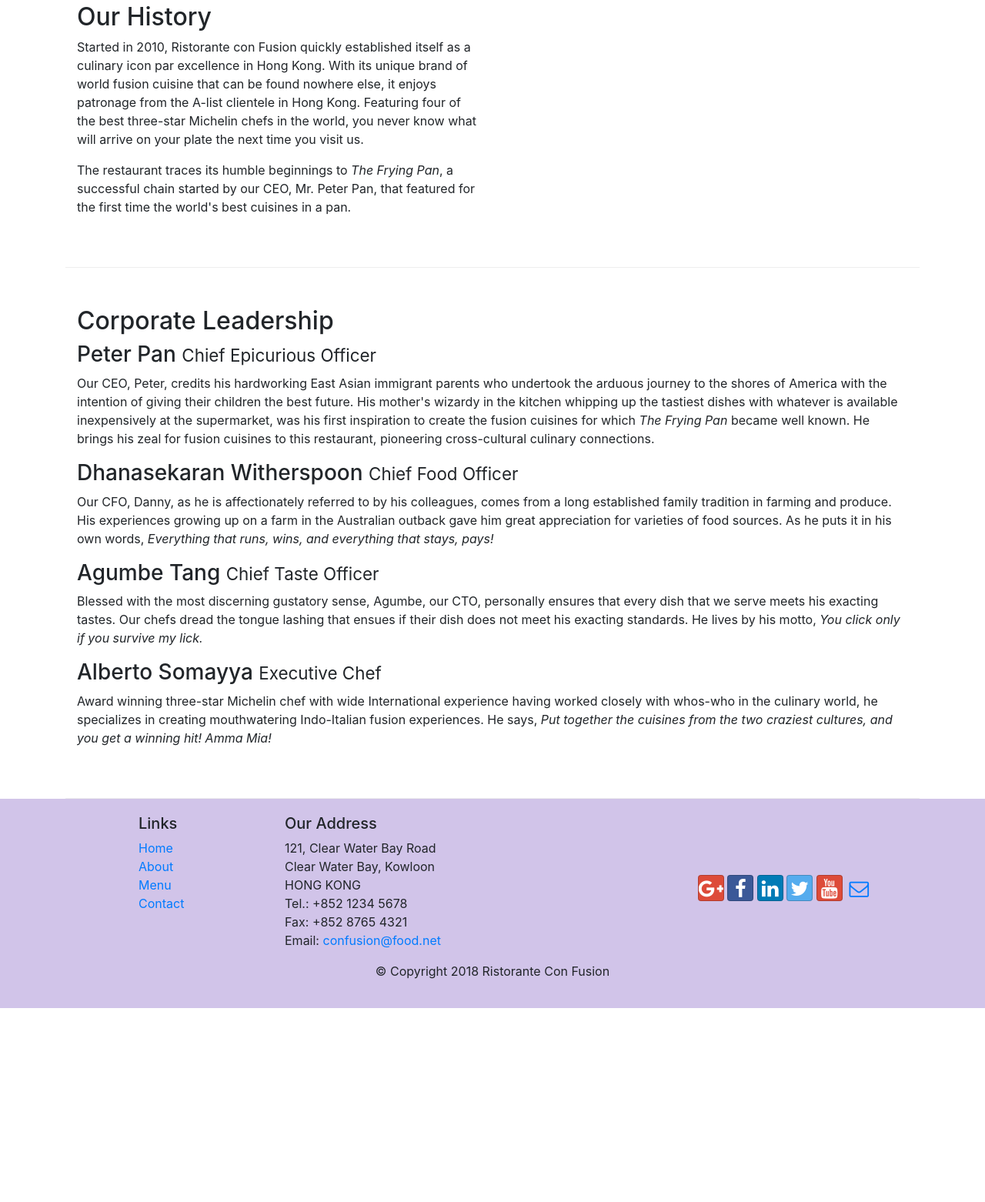
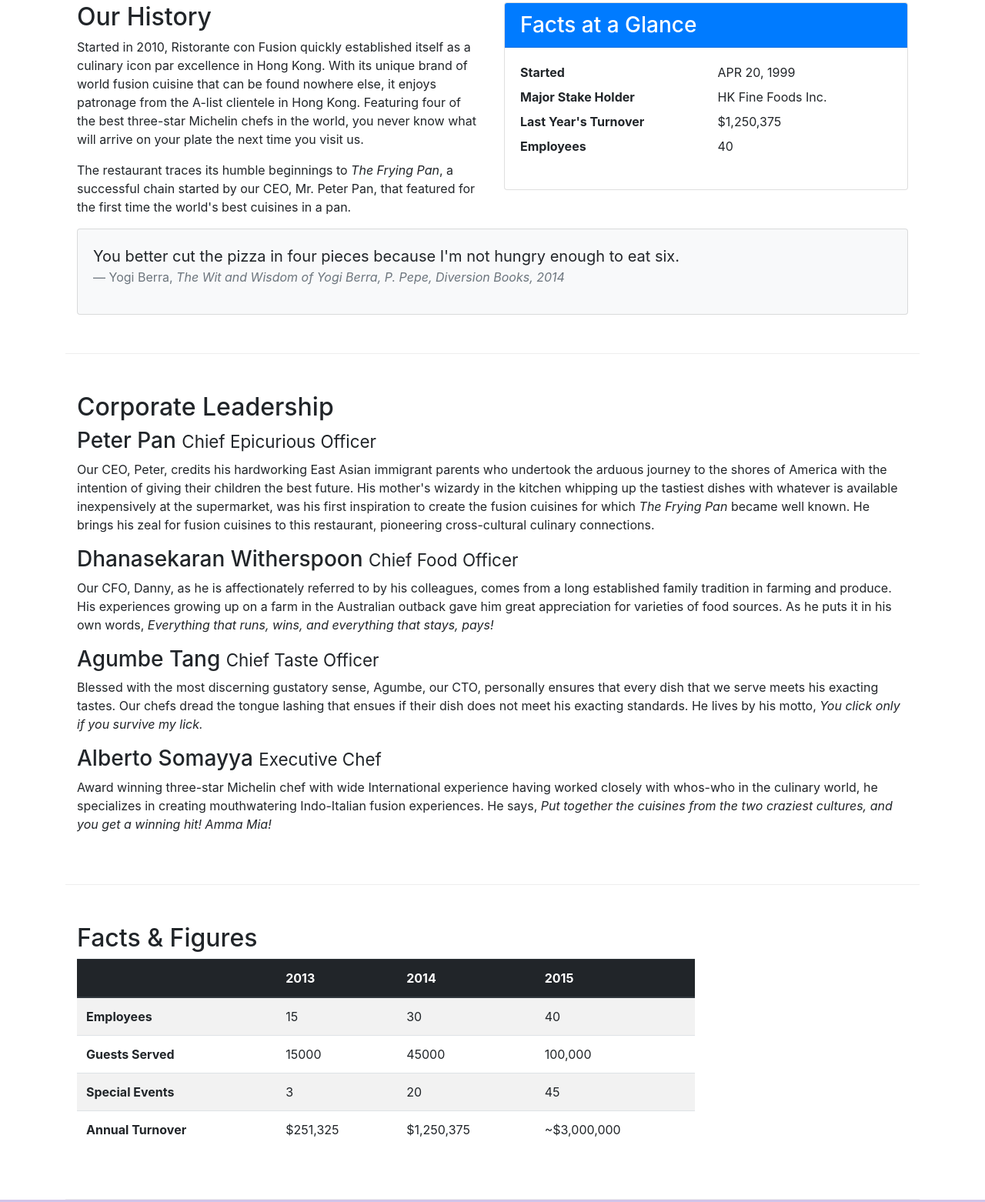
Before and after one commit to arvindpamuri/conFusion, a website: page aboutus.html in a window 1280 px wide. Shown: the part 462-2024 px from the top of the page at 77% size. Before the commit the page ends 1772 px from the top, so only its background shows below. Drawn offline with nearby package versions, Linux system fonts and the light colour scheme.

Commit message:
images and media

```diff
--- a/aboutus.html
+++ b/aboutus.html
@@ -24,13 +24,13 @@
             <button class="navbar-toggler" type="button" data-toggle="collapse" data-target="#Navbar">
                 <span class="navbar-toggler-icon"></span>
             </button>
-            <a class="navbar-brand mr-auto" href="./index.html">Ristorante Con Fusion</a>
+            <a class="navbar-brand mr-auto" href="./index.html"><img src="img/logo.png" height="30" width="41"></a>
             <div class="collapse navbar-collapse" id="Navbar">
                 <ul class="navbar-nav mr-auto">
                     <li class="nav-item"><a class="nav-link" href="./index.html"><span class="fa fa-home fa-lg"></span> Home</a></li>
                     <li class="nav-item active"><a class="nav-link" href="./aboutus.html"><span class="fa fa-info fa-lg"></span> About</a></li>
                     <li class="nav-item"><a class="nav-link" href="#"><span class="fa fa-list fa-lg"></span> Menu</a></li>
-                    <li class="nav-item"><a class="nav-link" href="#"><span class="fa fa-address-card fa-lg"></span> Contact</a></li>
+                    <li class="nav-item"><a class="nav-link" href="./contactus.html"><span class="fa fa-address-card fa-lg"></span> Contact</a></li>
                 </ul>
             </div>
         </div>
@@ -43,7 +43,8 @@
                     <h1>Ristorante con Fusion</h1>
                     <p>We take inspiration from the World's best cuisines, and create a unique fusion experience. Our lipsmacking creations will tickle your culinary senses!</p>
                 </div>
-                <div class="col-12 col-sm">
+                <div class="col-12 col-sm align-self-center">
+                    <img src="img/logo.png" class="img-fluid">
                 </div>
             </div>
         </div>
@@ -71,7 +72,34 @@
                 <p>Started in 2010, Ristorante con Fusion quickly established itself as a culinary icon par excellence in Hong Kong. With its unique brand of world fusion cuisine that can be found nowhere else, it enjoys patronage from the A-list clientele in Hong Kong.  Featuring four of the best three-star Michelin chefs in the world, you never know what will arrive on your plate the next time you visit us.</p>
                 <p>The restaurant traces its humble beginnings to <em>The Frying Pan</em>, a successful chain started by our CEO, Mr. Peter Pan, that featured for the first time the world's best cuisines in a pan.</p>
             </div>
-            <div>
+            <div class="col-sm">
+                <div class="card">
+                    <h3 class="card-header bg-primary text-white">Facts at a Glance</h3>
+                    <div class="card-body">
+                        <dl class="row">
+                            <dt class="col-6">Started</dt>
+                            <dd class="col-6">APR 20, 1999</dd>
+                            <dt class="col-6">Major Stake Holder</dt>
+                            <dd class="col-6">HK Fine Foods Inc.</dd>
+                            <dt class="col-6">Last Year's Turnover</dt>
+                            <dd class="col-6">$1,250,375</dd>
+                            <dt class="col-6">Employees</dt>
+                            <dd class="col-6">40</dd>
+                        </dl>
+                    </div>
+                </div>
+            </div>
+            <div class="col-12">
+                <div class="card card-body bg-light">
+                    <blockquote class="blockquote">
+                        <p class="mb-0">You better cut the pizza in four pieces because
+                            I'm not hungry enough to eat six.</p>
+                        <footer class="blockquote-footer">Yogi Berra,
+                            <cite title="Source Title">The Wit and Wisdom of Yogi Berra,
+                            P. Pepe, Diversion Books, 2014</cite>
+                        </footer>
+                    </blockquote>
+                </div>
             </div>
         </div>
 
@@ -88,6 +116,54 @@
                 <h3>Alberto Somayya <small>Executive Chef</small></h3>
                 <p class="d-none d-sm-block">Award winning three-star Michelin chef with wide International experience having worked closely with whos-who in the culinary world, he specializes in creating mouthwatering Indo-Italian fusion experiences. He says, <em>Put together the cuisines from the two craziest cultures, and you get a winning hit! Amma Mia!</em></p>
             </div>
+       </div>
+
+       <div class="row row-content">
+           <div class="col-12 col-sm-9">
+                <h2>Facts &amp; Figures</h2>
+                <div class="table-responsive">
+                    <table class="table table-striped">
+                        <thead class="thead-dark">
+                            <tr>
+                                <th>&nbsp;</th>
+                                <th>2013</th>
+                                <th>2014</th>
+                                <th>2015</th>
+                            </tr>
+                        </thead>
+                        <tbody>
+                            <tr>
+                                <th>Employees</th>
+                                <td>15</td>
+                                <td>30</td>
+                                <td>40</td>
+                            </tr>
+                            <tr>
+                                <th>Guests Served</th>
+                                <td>15000</td>
+                                <td>45000</td>
+                                <td>100,000</td>
+                            </tr>
+                            <tr>
+                                <th>Special Events</th>
+                                <td>3</td>
+                                <td>20</td>
+                                <td>45</td>
+                            </tr>
+                            <tr>
+                                <th>Annual Turnover</th>
+                                <td>$251,325</td>
+                                <td>$1,250,375</td>
+                                <td>~$3,000,000</td>
+                            </tr>
+                        </tbody>
+                    </table>
+                </div>
+           </div>
+
+           <div class="col-12 col-sm-3">
+
+           </div>
        </div>
 
     </div>
```
Also changed, not shown: contactus.html (+3 -2 lines), index.html (+20 -8 lines), css/aboutstyle.css (added), img/alberto.png (added), img/buffet.png (added), img/logo.png (added), img/uthappizza.png (added).
